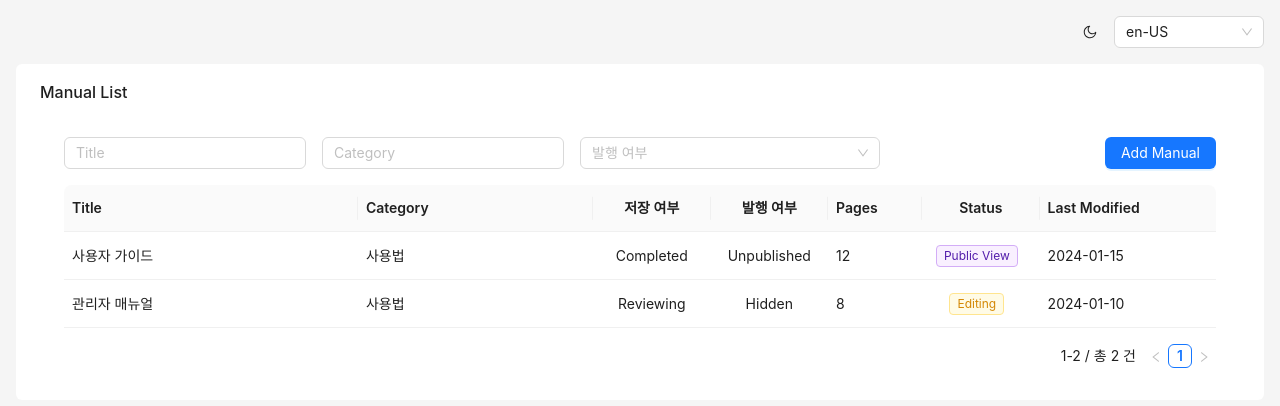
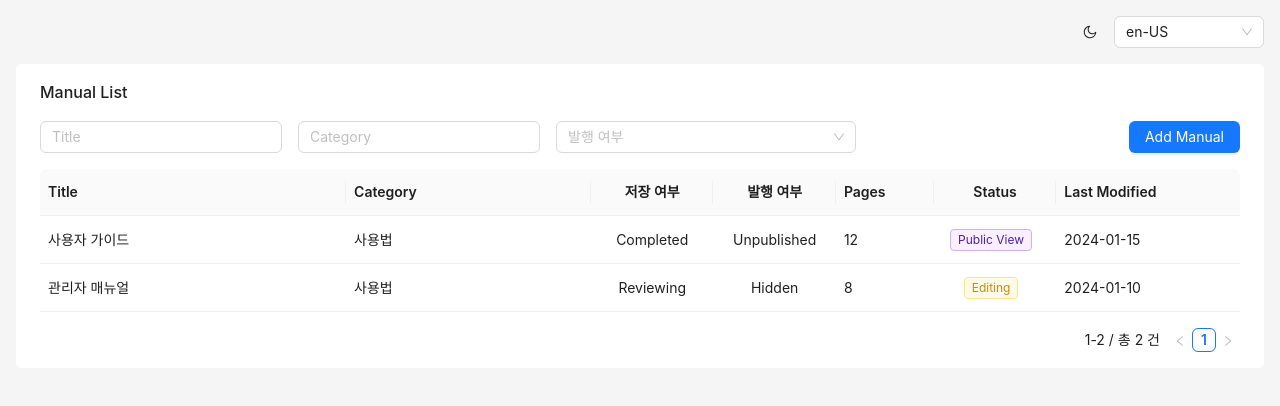
Before and after one commit to jiyemun/block-manual, a React (Vite) app: page / in a window 1280 px wide. Shown: the top 406 px of the page. Built offline with nearby package versions, Linux system fonts and the light colour scheme; a web font is replaced by a local one.

Commit message:
update card body style

```diff
--- a/src/pages/dashboard/ManualDashboard.tsx
+++ b/src/pages/dashboard/ManualDashboard.tsx
@@ -61,7 +61,12 @@ const ManualDashboard = () => {
         <LanguageSelector />
       </div>
       <ProPageHeader prefixedClassName={t("manual.list")} />
-      <ProCard title={t("manual.list")}>
+      <ProCard
+        title={t("manual.list")}
+        bodyStyle={{
+          padding: 0,
+        }}
+      >
         <ProTable<Manual>
           columns={columns}
           dataSource={filteredData}
```
